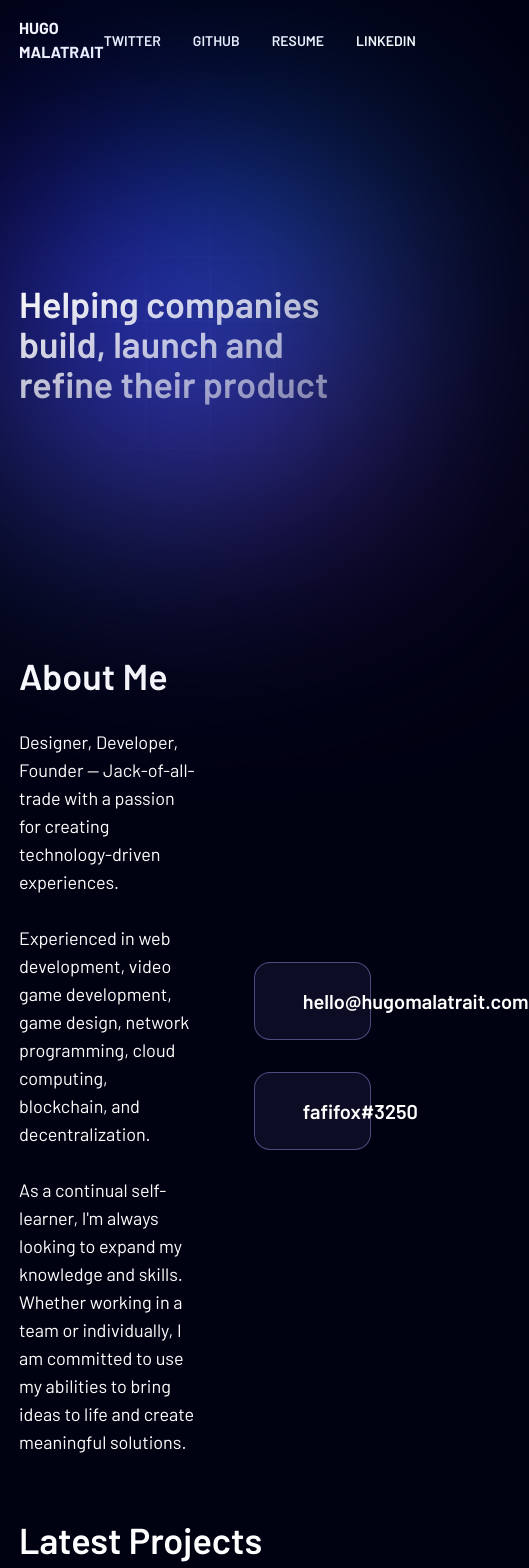
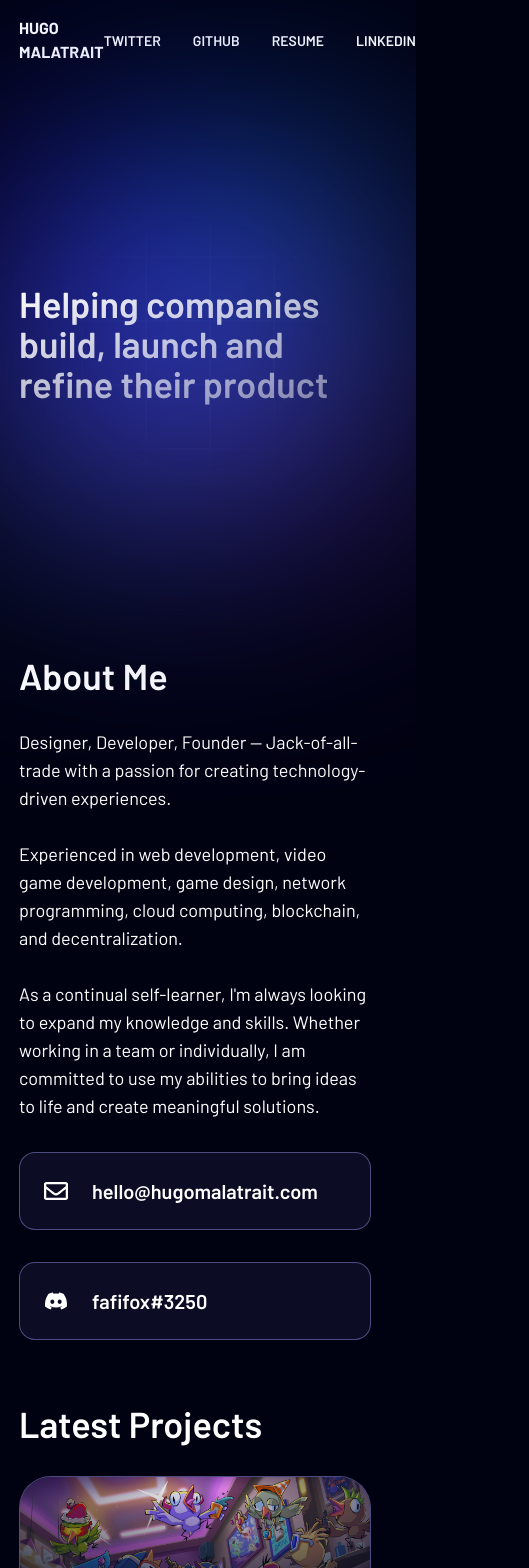
Before and after one commit to fafifox/hugomalatrait-v2, a Next.js app: page / in a window 390 px wide. Shown: the top 1568 px of the page, 529 px wide, since content can reach past the window. Built offline with nearby package versions, Linux system fonts and the light colour scheme.

Commit message:
Responsive contact infos

```diff
--- a/components/About.tsx
+++ b/components/About.tsx
@@ -30,8 +30,8 @@ const links = [
 export const About: React.FC<AboutProps> = ({}) => {
     return (
         <section className="mt-8 mb-16 space-y-8">
-            <div className="flex flex-row justify-between w-full">
-                <div className="w-1/2 space-y-8">
+            <div className="flex flex-col justify-between w-full space-y-8 lg:flex-row">
+                <div className="w-full space-y-8 lg:w-1/2">
                     <h2 className="text-4xl font-semibold text-white">
                         About Me
                     </h2>
@@ -49,12 +49,12 @@ export const About: React.FC<AboutProps> = ({}) => {
                         committed to use my abilities to bring ideas to life and create meaningful solutions.
                     </p>
                 </div>
-                <div className="flex flex-col justify-center w-1/3 space-y-8">
-                    <dt className="flex flex-row items-center p-6 border border-[#8C8CDB] border-opacity-50 rounded-2xl text-center bg-[#7877C6] bg-opacity-10 hover:bg-opacity-20 duration-300">
+                <div className="flex flex-row flex-wrap w-full space-y-8 lg:w-1/3 lg:justify-center lg:flex-col">
+                    <dt className="flex w-full flex-row items-center p-6 border border-[#8C8CDB] border-opacity-50 rounded-2xl text-center bg-[#7877C6] bg-opacity-10 hover:bg-opacity-20 duration-300">
                         <FaRegEnvelope className="w-6 h-6" aria-label="Email Icon" aria-hidden="true" />
                         <span className="ml-6 text-xl font-semibold">hello@hugomalatrait.com</span>
                     </dt>
-                    <dt className="flex flex-row items-center p-6 border border-[#8C8CDB] border-opacity-50 rounded-2xl text-center bg-[#7877C6] bg-opacity-10 hover:bg-opacity-20 duration-300">
+                    <dt className="flex w-full flex-row items-center p-6 border border-[#8C8CDB] border-opacity-50 rounded-2xl text-center bg-[#7877C6] bg-opacity-10 hover:bg-opacity-20 duration-300">
                         <FaDiscord className="w-6 h-6" aria-label="Email Icon" aria-hidden="true" />
                         <span className="ml-6 text-xl font-semibold">fafifox#3250</span>
                     </dt>
```
